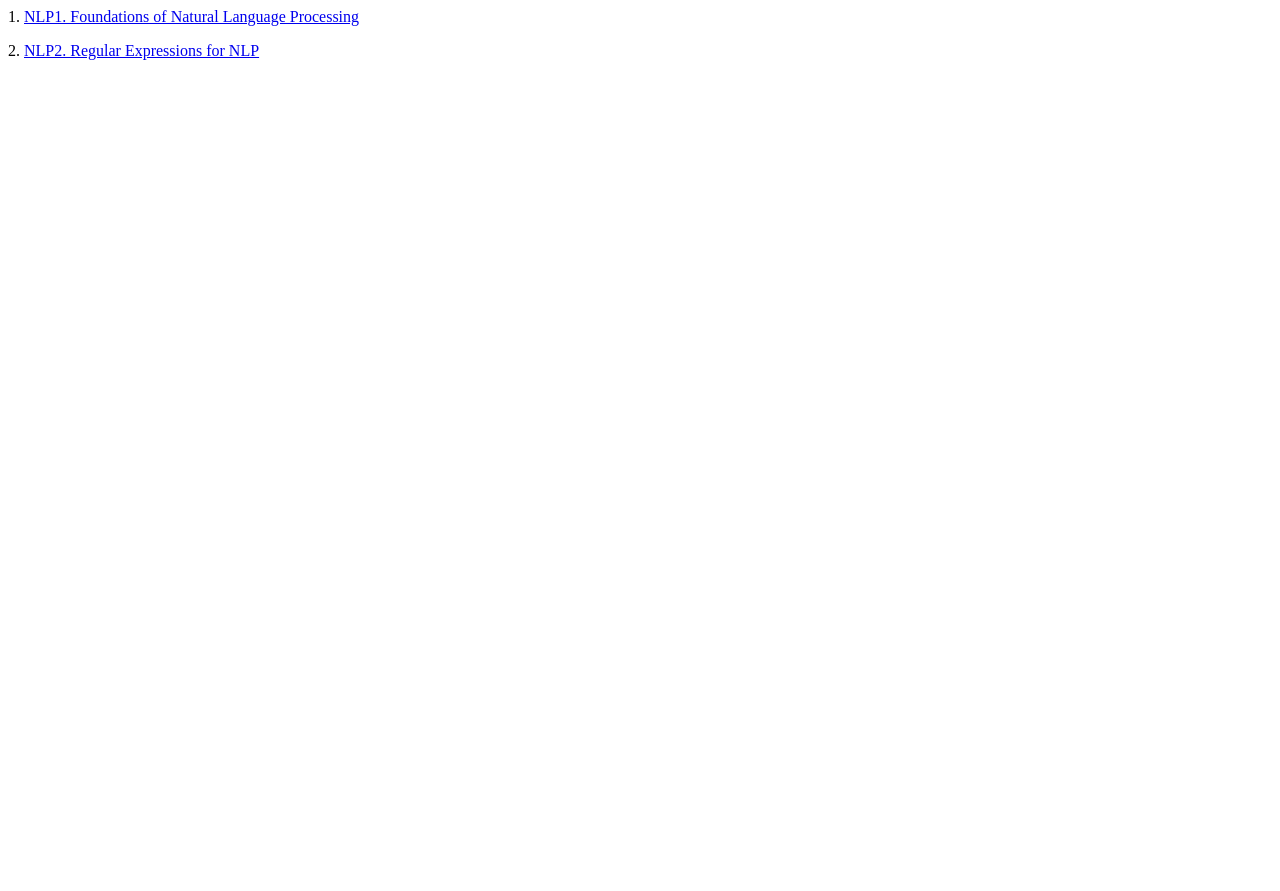
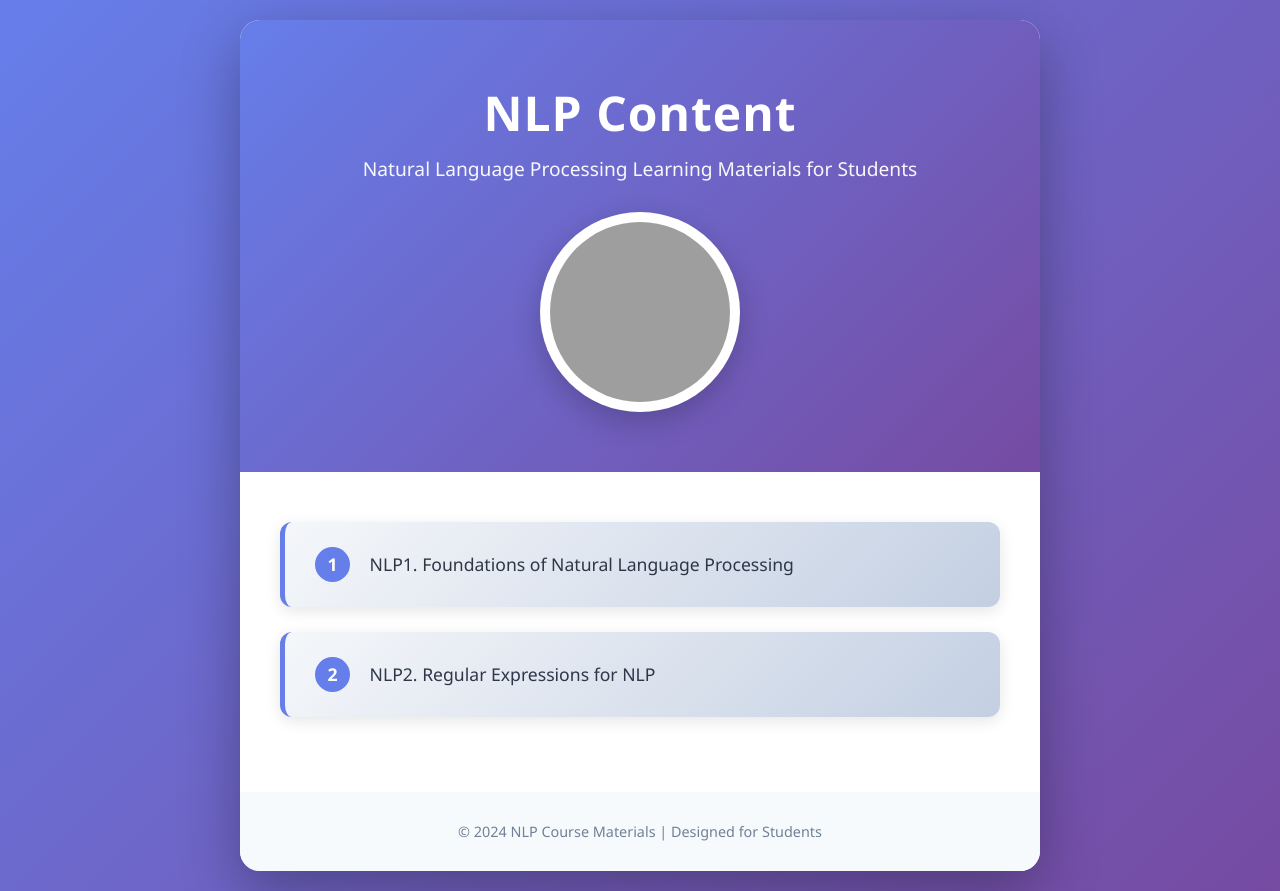
Before and after one commit to Naman-Agrawal19/NLP, a plain HTML site: page index.html in a window 1280 px wide. Before the commit the page ends 800 px from the top, so only its background shows below. Drawn offline with Linux system fonts and the light colour scheme; grey boxes are pictures that could not be loaded.

Commit message:
index.html modified

```diff
--- a/index.html
+++ b/index.html
@@ -1,14 +1,195 @@
 <!DOCTYPE html>
-<html lang="">
+<html lang="en">
   <head>
     <meta charset="utf-8">
-    <title>NLP</title>
+    <meta name="viewport" content="width=device-width, initial-scale=1.0">
+    <title>NLP - Natural Language Processing Course</title>
+    <style>
+      * {
+        margin: 0;
+        padding: 0;
+        box-sizing: border-box;
+      }
+
+      body {
+        font-family: 'Segoe UI', Tahoma, Geneva, Verdana, sans-serif;
+        background: linear-gradient(135deg, #667eea 0%, #764ba2 100%);
+        min-height: 100vh;
+        display: flex;
+        justify-content: center;
+        align-items: center;
+        padding: 20px;
+      }
+
+      .container {
+        background: white;
+        border-radius: 20px;
+        box-shadow: 0 20px 60px rgba(0, 0, 0, 0.3);
+        max-width: 800px;
+        width: 100%;
+        overflow: hidden;
+      }
+
+      header {
+        background: linear-gradient(135deg, #667eea 0%, #764ba2 100%);
+        color: white;
+        padding: 60px 40px;
+        text-align: center;
+      }
+
+      h1 {
+        font-size: 3em;
+        margin-bottom: 10px;
+        font-weight: 700;
+        letter-spacing: 1px;
+      }
+
+      .subtitle {
+        font-size: 1.2em;
+        opacity: 0.95;
+        font-weight: 300;
+      }
+
+      .hero-image {
+        width: 200px;
+        height: 200px;
+        margin: 30px auto 0;
+        background: white;
+        border-radius: 50%;
+        display: flex;
+        align-items: center;
+        justify-content: center;
+        box-shadow: 0 10px 30px rgba(0, 0, 0, 0.2);
+        overflow: hidden;
+        padding: 10px;
+      }
+
+      .hero-image img {
+        width: 100%;
+        height: 100%;
+        object-fit: cover;
+        border-radius: 50%;
+      }
+
+      main {
+        padding: 50px 40px;
+      }
+
+      .content-list {
+        list-style: none;
+      }
+
+      .content-item {
+        margin-bottom: 25px;
+        transform: translateX(0);
+        transition: transform 0.3s ease;
+      }
+
+      .content-item:hover {
+        transform: translateX(10px);
+      }
+
+      .content-item a {
+        display: block;
+        padding: 25px 30px;
+        background: linear-gradient(135deg, #f5f7fa 0%, #c3cfe2 100%);
+        border-radius: 12px;
+        text-decoration: none;
+        color: #2d3748;
+        font-size: 1.1em;
+        font-weight: 500;
+        box-shadow: 0 4px 15px rgba(0, 0, 0, 0.1);
+        transition: all 0.3s ease;
+        border-left: 5px solid #667eea;
+      }
+
+      .content-item a:hover {
+        box-shadow: 0 8px 25px rgba(102, 126, 234, 0.4);
+        background: linear-gradient(135deg, #667eea 0%, #764ba2 100%);
+        color: white;
+      }
+
+      .number {
+        display: inline-block;
+        width: 35px;
+        height: 35px;
+        background: #667eea;
+        color: white;
+        border-radius: 50%;
+        text-align: center;
+        line-height: 35px;
+        margin-right: 15px;
+        font-weight: 700;
+      }
+
+      .content-item a:hover .number {
+        background: white;
+        color: #667eea;
+      }
+
+      footer {
+        background: #f7fafc;
+        padding: 30px 40px;
+        text-align: center;
+        color: #718096;
+        font-size: 0.9em;
+      }
+
+      @media (max-width: 600px) {
+        h1 {
+          font-size: 2em;
+        }
+
+        .subtitle {
+          font-size: 1em;
+        }
+
+        .hero-image {
+          width: 150px;
+          height: 150px;
+        }
+
+        main {
+          padding: 30px 20px;
+        }
+
+        .content-item a {
+          padding: 20px;
+          font-size: 1em;
+        }
+      }
+    </style>
   </head>
   <body>
-    1. <a href="NLP1.html"> NLP1. Foundations of Natural Language Processing</a><p>
-    2. <a href="NLP2.html"> NLP2. Regular Expressions for NLP</a><p>
-    <header></header>
-    <main></main>
-    <footer></footer>
+    <div class="container">
+      <header>
+        <h1>NLP Content</h1>
+        <p class="subtitle">Natural Language Processing Learning Materials for Students</p>
+        <div class="hero-image">
+          <img src="https://lh3.googleusercontent.com/d/1UPo7DJ0YCPZWj6-sFe9DmVSk0UygN3Bt" alt="NLP Illustration">
+        </div>
+      </header>
+
+      <main>
+        <ul class="content-list">
+          <li class="content-item">
+            <a href="NLP1.html">
+              <span class="number">1</span>
+              NLP1. Foundations of Natural Language Processing
+            </a>
+          </li>
+          <li class="content-item">
+            <a href="NLP2.html">
+              <span class="number">2</span>
+              NLP2. Regular Expressions for NLP
+            </a>
+          </li>
+        </ul>
+      </main>
+
+      <footer>
+        <p>&copy; 2024 NLP Course Materials | Designed for Students</p>
+      </footer>
+    </div>
   </body>
 </html>
```
